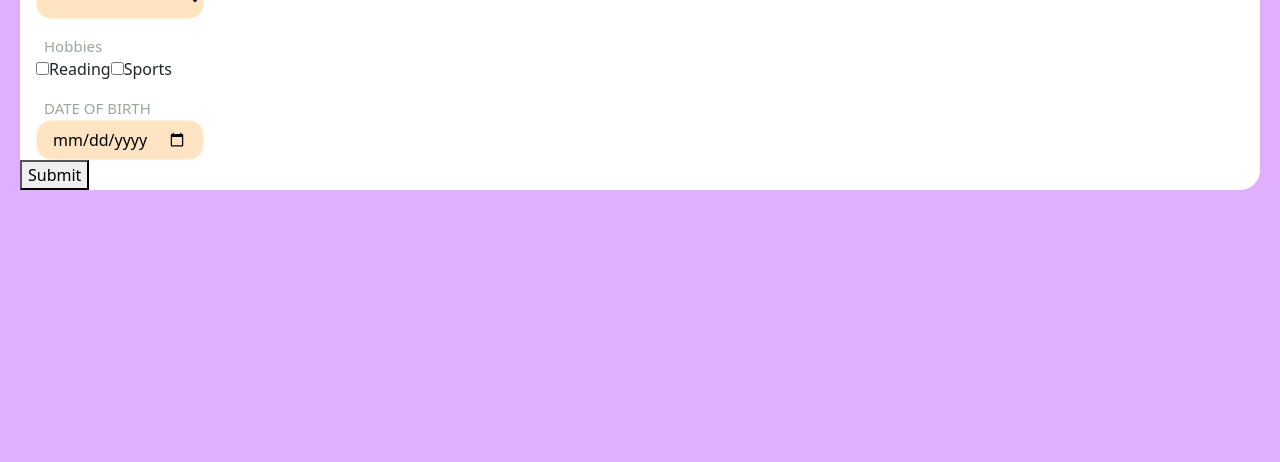
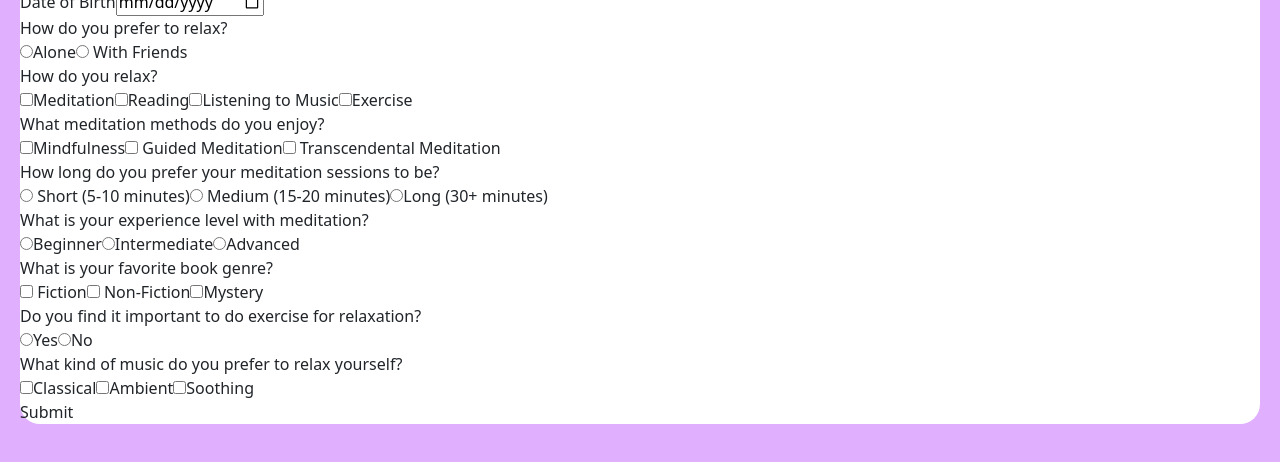
Before and after one commit to sirikisiva/Chillout_New, a React (Create React App) app in the folder Relaxapp/: page /UserInfo in a window 1280 px wide. Shown: the top 462 px of the page. Built offline with nearby package versions, Linux system fonts and the light colour scheme.

Commit message:
Update userinfo.jsx

```diff
--- a/Relaxapp/src/userinfo.jsx
+++ b/Relaxapp/src/userinfo.jsx
@@ -2,95 +2,286 @@ import React, { useState } from "react";
 import "./userinfo.css";
 import { useNavigate } from "react-router-dom";
 
-const UserInfo = ({ onClose }) => {
-  const navigate = useNavigate();
+const UserInfo = () => {
   const [gender, setGender] = useState("");
-  const [hobbies, setHobbies] = useState([]);
-  const [birthdate, setBirthdate] = useState("");
 
   const handleGenderChange = (event) => {
     setGender(event.target.value);
   };
 
-  const handleHobbiesChange = (event) => {
-    const { value, checked } = event.target;
-    if (checked) {
-      setHobbies((prevHobbies) => [...prevHobbies, value]);
-    } else {
-      setHobbies((prevHobbies) => prevHobbies.filter((hobby) => hobby !== value));
-    }
-  };
-
-  const handleBirthdateChange = (event) => {
-    setBirthdate(event.target.value);
-  };
-
-  const handleSubmit = (event) => {
-    event.preventDefault();
-
-    // Do something with the collected user information
-    // For example, send it to a server or perform further actions
-
-    // After handling the information, close the popup
-    onClose();
-  };
-
   return (
     <div className="d-flex userinfo">
-      <form onSubmit={handleSubmit}>
-        <div className="field">
-          <label className="labelName">Gender </label>
-          <select
-            name="gender"
-            className="inputField"
-            value={gender}
-            onChange={handleGenderChange}
-          >
-            <option value="male">Male</option>
-            <option value="female">Female</option>
-            <option value="other">Other</option>
-          </select>
-        </div>
-
-        <div className="field">
-          <label className="labelName">Hobbies </label>
+      <form className="qnsForm">
+        <div>
+          <label className="labelText">Select your gender:</label>
+          <div className="d-flex">
             <div>
               <label>
                 <input
-                type="checkbox"
-                name="hobby"
-                value="reading"
-                checked={hobbies.includes("reading")}
-                onChange={handleHobbiesChange}
+                  type="radio"
+                  name="gender"
+                  value="male"
+                  checked={gender === "male"}
+                  onChange={handleGenderChange}
                 />
-              Reading
+                <span className="choices">Male</span>
               </label>
+            </div>
+
+            <div className="mrgn">
+              <label>
+                <input
+                  type="radio"
+                  name="gender"
+                  value="female"
+                  checked={gender === "female"}
+                  onChange={handleGenderChange}
+                />
+                <span className="choices">Female</span>
+              </label>
+            </div>
+
+            <div className="mrgn">
+              <label>
+                <input
+                  type="radio"
+                  name="gender"
+                  value="other"
+                  checked={gender === "other"}
+                  onChange={handleGenderChange}
+                />
+                <span className="choices">Other</span>
+              </label>
+            </div>
+          </div>
+        </div>
+        <div className="qnsMargin">
+          <label className="labelText">Date of Birth </label>
+          <input type="date" name="dob" className="qnsinputField" />
+        </div>
+        <div className="qnsMargin">
+          <label className="labelText">How do you prefer to relax? </label>
+          <div className="d-flex">
+            <div>
+              <label>
+                <input type="radio" name="relaxationPreference" />
+                <span className="choices">Alone</span>
+              </label>
+            </div>
+            <div className="mrgn">
+              <label lassName="mrgn">
+                <input type="radio" name="relaxationPreference" />
+                <span className="choices"> With Friends</span>
+              </label>
+            </div>
+          </div>
+        </div>
+        <div className="qnsMargin">
+          <label className="labelText">How do you relax? </label>
+          <div className="d-flex">
+            <div>
+              {" "}
               <label>
                 <input
                   type="checkbox"
-                name="hobby"
-                value="sports"
-                checked={hobbies.includes("sports")}
-                onChange={handleHobbiesChange}
+                  name="relaxationMethod"
+                  value="meditation"
                 />
-              Sports
+                <span className="choices">Meditation</span>
               </label>
-            {/* Add more hobbies as needed */}
+            </div>
+            <div className="mrgn">
+              {" "}
+              <label>
+                <input
+                  type="checkbox"
+                  name="relaxationMethod"
+                  value="reading"
+                />
+                <span className="choices">Reading</span>
+              </label>
+            </div>
+            <div className="mrgn">
+              {" "}
+              <label>
+                <input
+                  type="checkbox"
+                  name="relaxationMethod"
+                  value="listeningToMusic"
+                />
+                <span className="choices">Listening to Music</span>
+              </label>
+            </div>
+            <div className="mrgn">
+              {" "}
+              <label>
+                <input
+                  type="checkbox"
+                  name="relaxationMethod"
+                  value="exercise"
+                />
+                <span className="choices">Exercise</span>
+              </label>
+            </div>
+          </div>
+        </div>
+        <div className="qnsMargin">
+          <label className="labelText">
+            What meditation methods do you enjoy?
+          </label>
+          <div className="d-flex">
+            <div>
+              {" "}
+              <label>
+                <input type="checkbox" name="meditationMethods" />
+                <span className="choices">Mindfulness</span>
+              </label>
+            </div>
+            <div className="mrgn">
+              {" "}
+              <label>
+                <input type="checkbox" name="meditationMethods" />
+                <span className="choices"> Guided Meditation</span>
+              </label>
+            </div>
+            <div className="mrgn">
+              {" "}
+              <label>
+                <input type="checkbox" name="meditationMethods" />
+                <span className="choices"> Transcendental Meditation</span>
+              </label>
+            </div>
           </div>
         </div>
 
-        <div className="field">
-          <label className="labelName">DATE OF BIRTH </label>
-          <input
-            type="date"
-            name="dob"
-            className="inputField"
-            value={birthdate}
-            onChange={handleBirthdateChange}
-          />
+        <div className="qnsMargin">
+          <label className="labelText">How long do you prefer your meditation sessions to be?</label>
+          <div className="d-flex">
+            <div>
+              {" "}
+              <label>
+                <input type="radio" name="preferredDuration" />
+                <span className="choices"> Short (5-10 minutes)</span>
+              </label>
+            </div>
+            <div className="mrgn">
+              {" "}
+              <label>
+                <input type="radio" name="preferredDuration" />
+                <span className="choices"> Medium (15-20 minutes)</span>
+              </label>
+            </div>
+            <div className="mrgn">
+              {" "}
+              <label>
+                <input type="radio" name="preferredDuration" />
+                <span className="choices">Long (30+ minutes)</span>
+              </label>
+            </div>
+          </div>
         </div>
 
-        <button type="submit">Submit</button>
+        <div className="qnsMargin">
+          <label className="labelText">What is your experience level with meditation?</label>
+          <div className="d-flex">
+            <div>
+              {" "}
+              <label>
+                <input type="radio" name="experienceLevel" />
+                <span className="choices">Beginner</span>
+              </label>
+            </div>
+            <div className="mrgn">
+              {" "}
+              <label>
+                <input type="radio" name="experienceLevel" />
+                <span className="choices">Intermediate</span>
+              </label>
+            </div>
+            <div className="mrgn">
+              {" "}
+              <label>
+                <input type="radio" name="experienceLevel" />
+                <span className="choices">Advanced</span>
+              </label>
+            </div>
+          </div>
+        </div>
+
+        <div className="qnsMargin">
+          <label className="labelText">What is your favorite book genre?</label>
+          <div className="d-flex">
+            <div>
+              {" "}
+              <label>
+                <input type="checkbox" name="favoriteGenre" />
+                <span className="choices"> Fiction</span>
+              </label>
+            </div>
+            <div className="mrgn">
+              {" "}
+              <label>
+                <input type="checkbox" name="favoriteGenre" />
+                <span className="choices"> Non-Fiction</span>
+              </label>
+            </div>
+            <div className="mrgn">
+              {" "}
+              <label>
+                <input type="checkbox" name="favoriteGenre" />
+                <span className="choices">Mystery</span>
+              </label>
+            </div>
+          </div>
+        </div>
+
+        <div className="qnsMargin">
+          <label className="labelText">Do you find it important to do exercise for relaxation?</label>
+          <div className="d-flex">
+            <div>
+              <label>
+                <input type="radio" name="exerciseImportance" />
+                <span className="choices">Yes</span>
+              </label>
+            </div>
+            <div className="mrgn">
+              {" "}
+              <label>
+                <input type="radio" name="exerciseImportance" />
+                <span className="choices">No</span>
+              </label>
+            </div>
+          </div>
+        </div>
+        <div className="qnsMargin">
+          <label className="labelText"> What kind of music do you prefer to relax yourself? </label>
+          <div className="d-flex">
+            <div>
+              {" "}
+              <label>
+                <input type="checkbox" name="preferredMusic" />
+                <span className="choices">Classical</span>
+              </label>
+            </div>
+            <div className="mrgn">
+              {" "}
+              <label>
+                <input type="checkbox" name="preferredMusic" />
+                <span className="choices">Ambient</span>
+              </label>
+            </div>
+
+            <div className="mrgn">
+              {" "}
+              <label>
+                <input type="checkbox" name="preferredMusic" />
+                <span className="choices">Soothing</span>
+              </label>
+            </div>
+          </div>
+        </div>
+
+        <div>Submit</div>
       </form>
     </div>
   );
```
Lines whose indentation alone changed are shown as unchanged.
